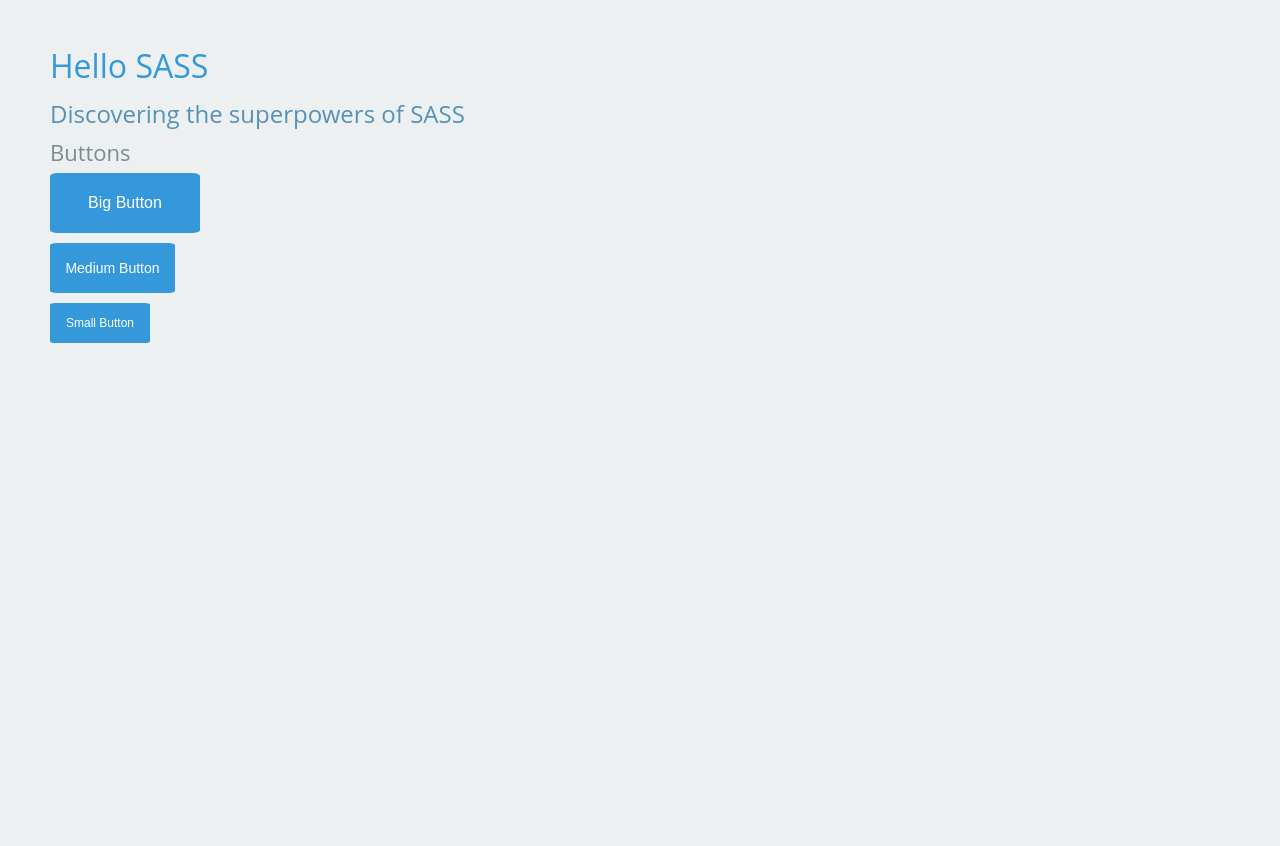
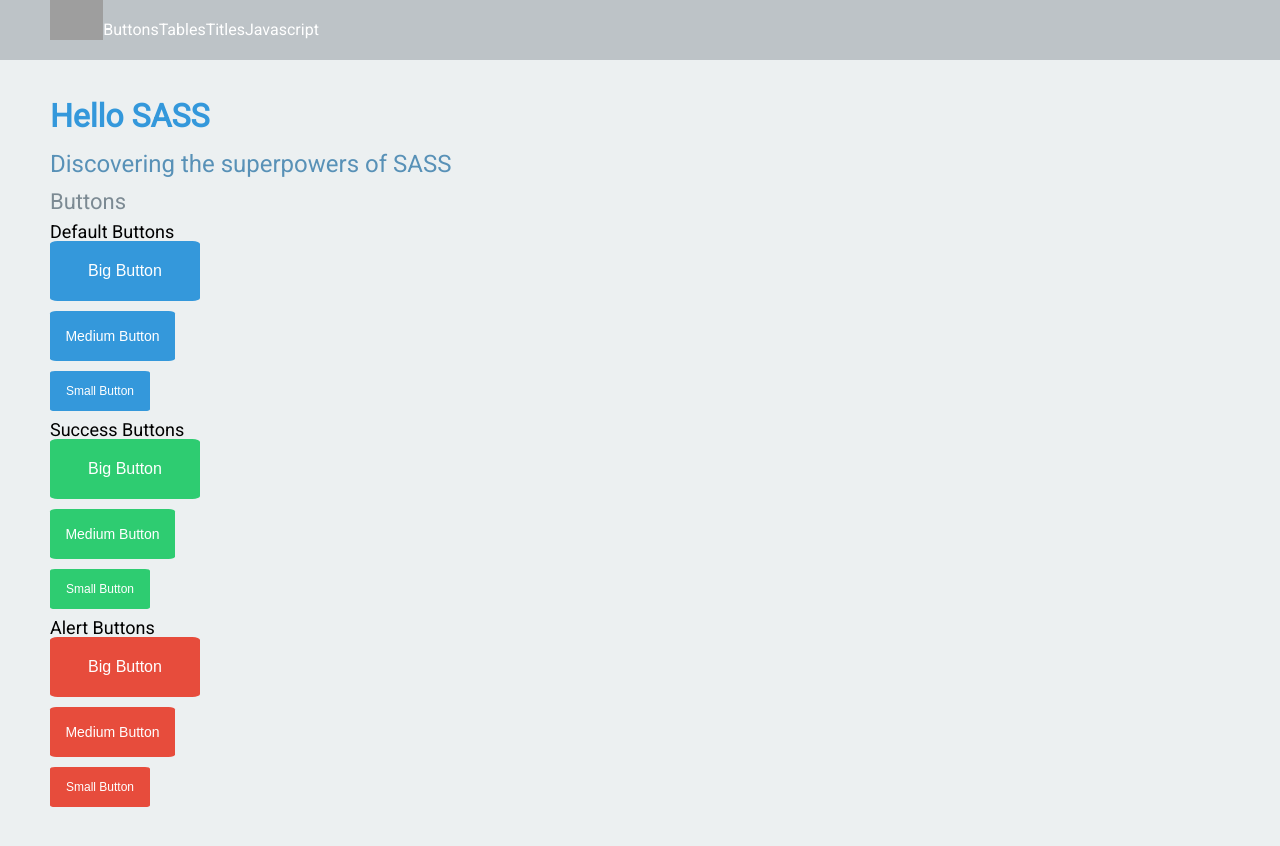
Before and after one commit to danplaseg/sass-test-project, a plain HTML site: page index.html in a window 1280 px wide. Before the commit the page ends 800 px from the top, so only its background shows below. Drawn offline with Linux system fonts and the light colour scheme; grey boxes are pictures that could not be loaded.

Commit message:
progress on buttons

```diff
--- a/css/style.scss
+++ b/css/style.scss
@@ -4,8 +4,10 @@
 //Defining Variables
 $background-color:#ecf0f1;
 $main-color:#3498db;
-$font-title: 'Open Sans', sans-serif;
+$font-title: 'Roboto', sans-serif;
 $default-button-color:#3498db;
+$alert-button-color:#e74c3c;
+$success-button-color:#2ecc71;
 
 //Adding Mixins
 @mixin buttons($width, $height,$font-size){
@@ -24,12 +26,41 @@ $default-button-color:#3498db;
 
 //Styling
 body{
-  padding:50px;
   font-family:$font-title;
   background-color:$background-color;
 }
 
+.navbar{
+  top:0;
+  left:0;
+  position:fixed;
+  padding-left:50px;
+  width:100%;
+  height:60px;
+  background-color:#bdc3c7;
+
+  img{
+    display:block;
+    float:left;
+    height:40px;
+  }
+
+  li{
+    display:block;
+    float:left;
+    color:#ffffff;
+    line-height:60px;
+  }
+
+}
+
+#content{
+  margin-top:50px;
+  padding:50px;
+}
+
 h1{
+  font-weight:bold;
   font-size:32px;
   color:$main-color;
   margin-bottom:20px;
@@ -47,9 +78,34 @@ h3{
   margin-bottom:10px;
 }
 
+h4{
+  font-size:18px;
+}
+
 .default{
-  background-color:
+  background-color:$default-button-color;
+
+  &:hover{
+    background-color:desaturate($default-button-color, 20);
+  }
 }
+
+.success{
+  background-color:$success-button-color;
+
+  &:hover{
+    background-color:desaturate($success-button-color, 20);
+  }
+
+}
+
+.alert{
+  background-color:$alert-button-color;
+  &:hover{
+    background-color:desaturate($alert-button-color, 20);
+  }
+}
+
 
 .big-button{
   @include buttons(150px, 60px, 16px);
--- a/index.html
+++ b/index.html
@@ -8,6 +8,18 @@
 </head>
 <body>
 
+<div class="navbar">
+  <img src="http://sass-lang.com/assets/img/styleguide/color-1c4aab2b.png" alt="">
+  <ul>
+    <li>Buttons</li>
+    <li>Tables</li>
+    <li>Titles</li>
+    <li>Javascript</li>
+  </ul>
+</div>
+
+
+<div id="content">
 
 <h1>Hello SASS</h1>
 
@@ -16,11 +28,23 @@
 
 <h3>Buttons</h3>
 
-<button class="big-button">Big Button</button>
-<button class="medium-button">Medium Button</button>
-<button class="small-button">Small Button</button>
+<h4>Default Buttons</h4>
+<button class="big-button default">Big Button</button>
+<button class="medium-button default">Medium Button</button>
+<button class="small-button default">Small Button</button>
+
+<h4>Success Buttons</h4>
+<button class="big-button success">Big Button</button>
+<button class="medium-button success">Medium Button</button>
+<button class="small-button success">Small Button</button>
+
+<h4>Alert Buttons</h4>
+<button class="big-button alert">Big Button</button>
+<button class="medium-button alert">Medium Button</button>
+<button class="small-button alert">Small Button</button>
 
 
+</div>
 
 
 
```
Also changed, not shown: css/style.css, 1 other file.
